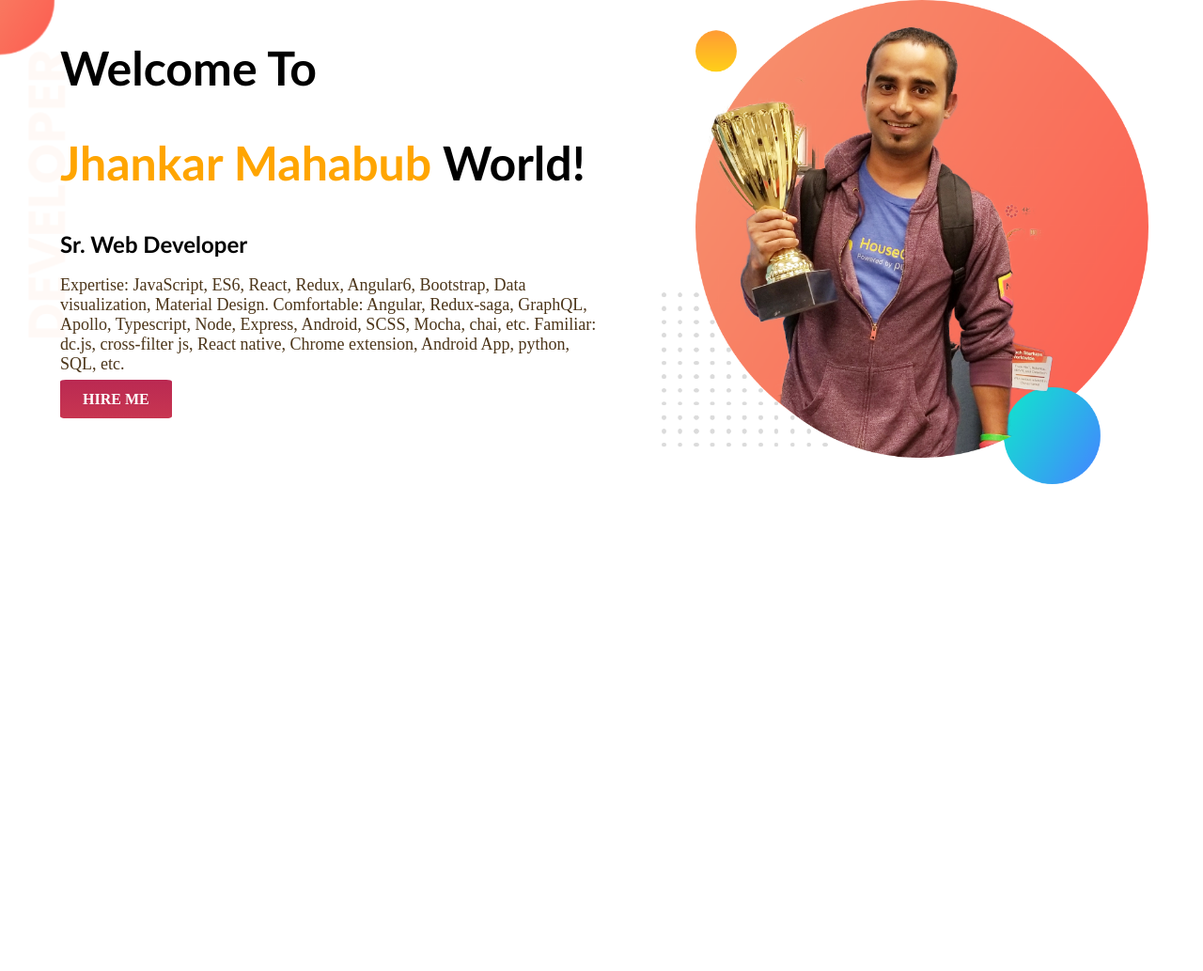
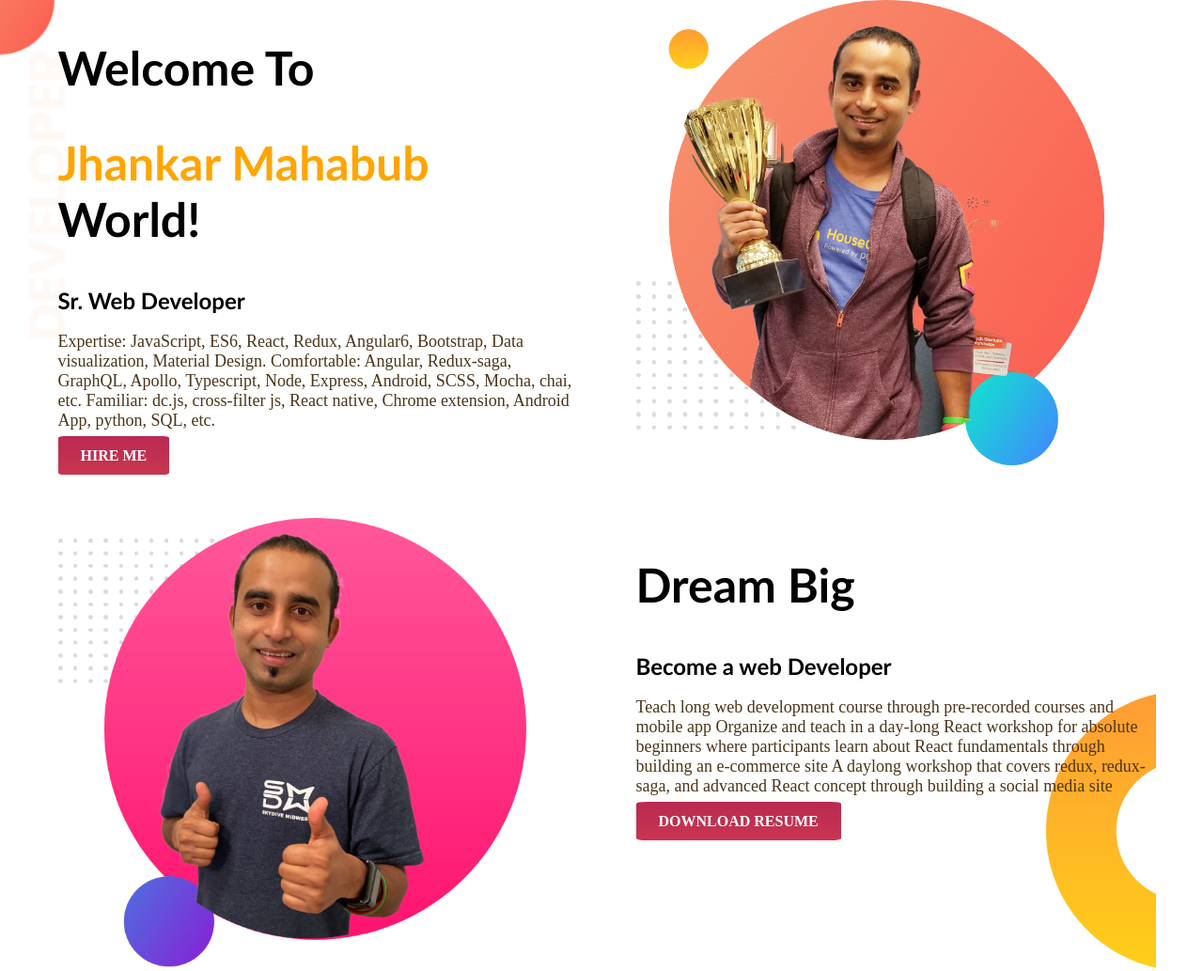
Before and after one commit to Majharul-Munna/developers-portfolio, a plain HTML site: page index.html in a window 1280 px wide. Shown: the whole page at 94% size. Before the commit the page ends 800 px from the top, so only its background shows below. Drawn offline with Linux system fonts and the light colour scheme.

Commit message:
commit again

```diff
--- a/index.html
+++ b/index.html
@@ -23,5 +23,18 @@
             <img src="images/jhankar.png" alt="">
         </div>
     </section>
+    <section class="dream-bg">
+        <div class="width">
+            <img src="images/jhankar2.png" alt="">
+        </div>
+        <div class="width">
+            <h1>Dream Big</h1>
+            <h2>Become a web Developer</h2>
+            <p> Teach long web development course through pre-recorded courses and mobile app
+                Organize and teach in a day-long React workshop for absolute beginners where participants learn about React fundamentals through building an e-commerce site
+                A daylong workshop that covers redux, redux-saga, and advanced React concept through building a social media site</p>
+            <a class="link-button" target="_blank" href="">DOWNLOAD RESUME</a>
+        </div>
+    </section>
 </body>
 </html>
--- a/style.css
+++ b/style.css
@@ -17,6 +17,7 @@ p{
 }
 section{
     display:flex;
+    margin-right: 50px;
 }
 .width{
     width: 50%;
@@ -37,4 +38,10 @@ section{
 .top-banner{
     background-image: url(images/top-banner.png);
     background-repeat: no-repeat;
+    margin-bottom: 52px;
 }
+.dream-bg{
+    background-image: url(images/dream-bg.png);
+    background-repeat: no-repeat;
+    background-position: right bottom;
+}
```
